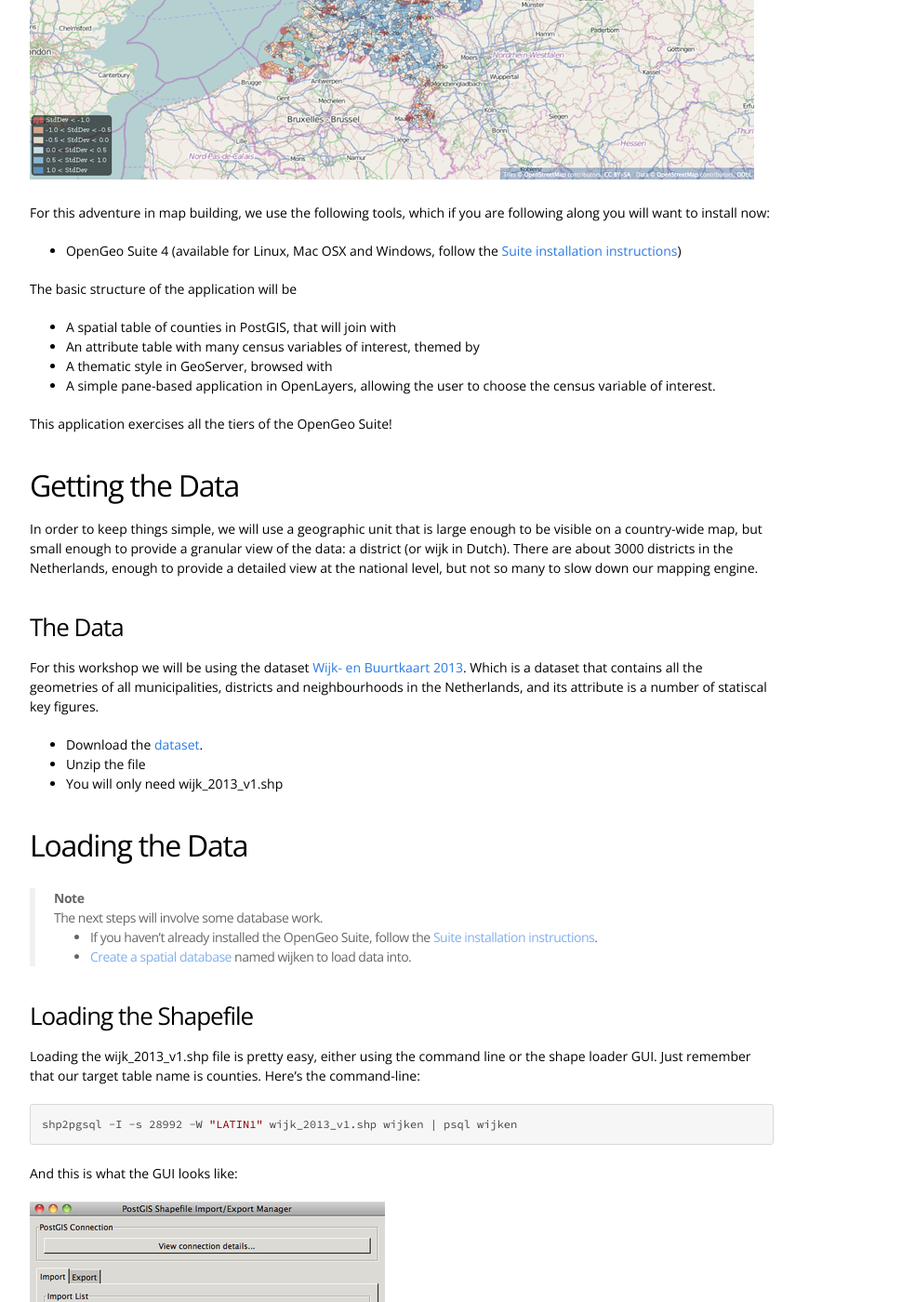
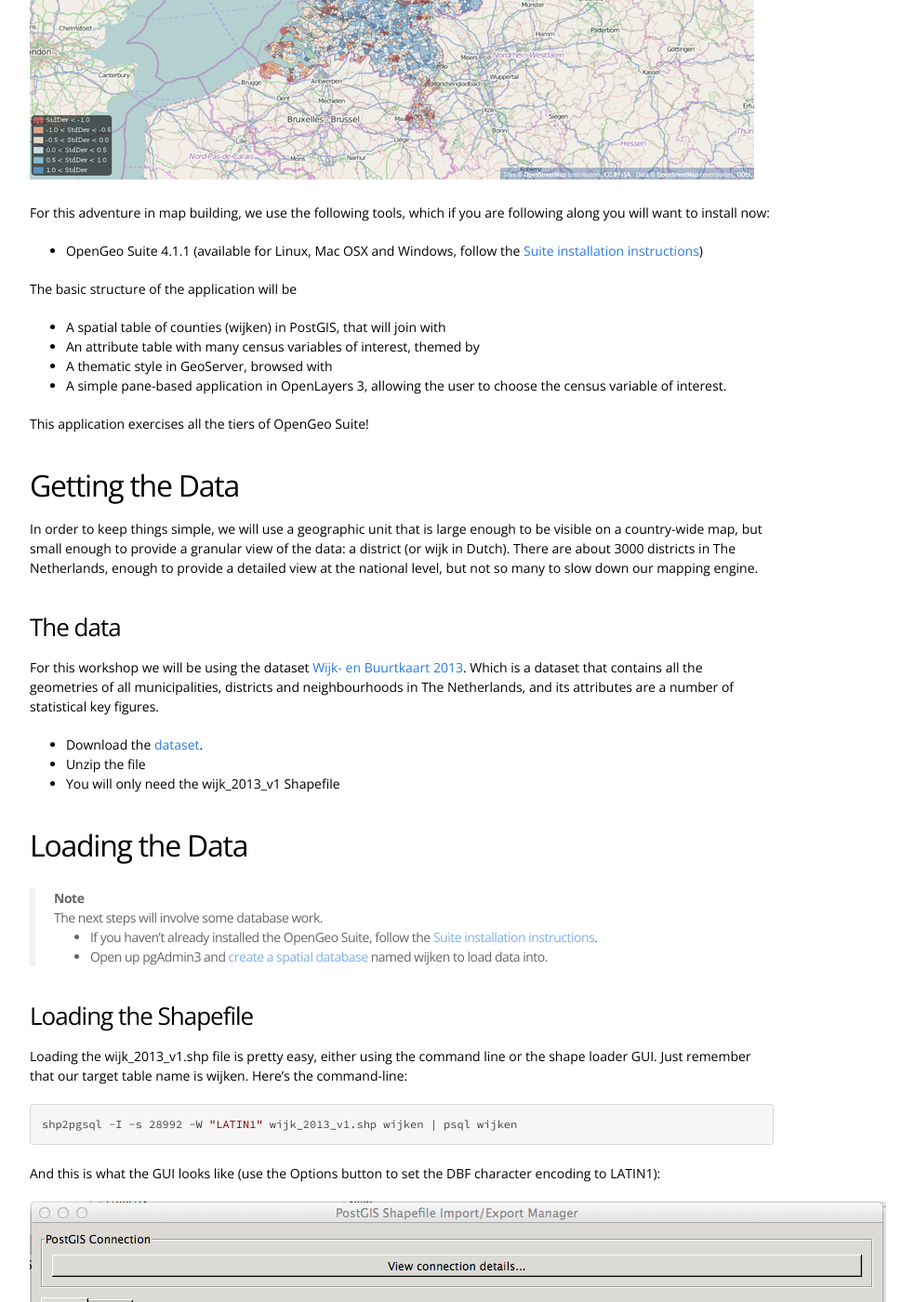
Before and after one commit to arbakker/workshop-boundless-geocat, a Jekyll site: the page built from index.md, in a window 1280 px wide and 1400 px high, scrolled down 490 px. Shown: the whole window at 93% size, without its empty margins (208-1192 px from the left). Built offline with Jekyll 4.4.1, drawn with Linux system fonts in a browser that asks for light colours; nearby versions of some CDN libraries; some of the changed text lies outside the part shown.

Commit message:
Small fixes to the workshop text

```diff
--- a/index.md
+++ b/index.md
@@ -16,32 +16,32 @@
 
 For this adventure in map building, we use the following tools, which if you are following along you will want to install now:
 
-- OpenGeo Suite 4 (available for Linux, Mac OSX and Windows, follow the [Suite installation instructions](http://suite.opengeo.org/opengeo-docs/installation/index.html))
+- OpenGeo Suite 4.1.1 (available for Linux, Mac OSX and Windows, follow the [Suite installation instructions](http://suite.opengeo.org/opengeo-docs/installation/index.html))
 
 The basic structure of the application will be
 
-- A spatial table of counties in PostGIS, that will join with
+- A spatial table of counties (wijken) in PostGIS, that will join with
 - An attribute table with many census variables of interest, themed by
 - A thematic style in GeoServer, browsed with
-- A simple pane-based application in OpenLayers, allowing the user to choose the census variable of interest.
+- A simple pane-based application in OpenLayers 3, allowing the user to choose the census variable of interest.
 
-This application exercises all the tiers of the OpenGeo Suite!
+This application exercises all the tiers of OpenGeo Suite!
 
 
 ## Getting the Data
 
 In order to keep things simple, we will use a geographic unit that is large enough to be visible on a country-wide map, but small enough to provide a granular view of the data: a district (or wijk in Dutch).
-There are about 3000 districts in the Netherlands, enough to provide a detailed view at the national level, but not so many to slow down our mapping engine.
+There are about 3000 districts in The Netherlands, enough to provide a detailed view at the national level, but not so many to slow down our mapping engine.
 
 
-### The Data
+### The data
 
 For this workshop we will be using the dataset [Wijk- en Buurtkaart 2013](http://www.nationaalgeoregister.nl/geonetwork/srv/dut/search#|71c56abd-87e8-4836-b732-98d73c73c112
-). Which is a dataset that contains all the geometries of all municipalities, districts and neighbourhoods in the Netherlands, and its attribute is a number of statiscal key figures.
+). Which is a dataset that contains all the geometries of all municipalities, districts and neighbourhoods in The Netherlands, and its attributes are a number of statistical key figures.
 
 - Download the [dataset](http://www.cbs.nl/nl-NL/menu/themas/dossiers/nederland-regionaal/links/2013-buurtkaart-shape-versie-1-el.htm).
 - Unzip the file
-- You will only need wijk_2013_v1.shp
+- You will only need the wijk_2013_v1 Shapefile
 
 
 ## Loading the Data
@@ -51,19 +51,19 @@
 > The next steps will involve some database work.
 >
 >- If you haven’t already installed the OpenGeo Suite, follow the [Suite installation instructions](http://suite.opengeo.org/opengeo-docs/installation/index.html).
->- [Create a spatial database](http://suite.opengeo.org/opengeo-docs/dataadmin/pgGettingStarted/createdb.html) named wijken to load data into.
+>- Open up pgAdmin3 and [create a spatial database](http://suite.opengeo.org/opengeo-docs/dataadmin/pgGettingStarted/createdb.html) named wijken to load data into.
 
 ### Loading the Shapefile
 
-Loading the wijk_2013_v1.shp file is pretty easy, either using the command line or the shape loader GUI. Just remember that our target table name is counties. Here’s the command-line:
+Loading the wijk_2013_v1.shp file is pretty easy, either using the command line or the shape loader GUI. Just remember that our target table name is wijken. Here’s the command-line:
 
 <pre><code class="bash">shp2pgsql -I -s 28992 -W "LATIN1" wijk_2013_v1.shp wijken | psql wijken</code></pre>
 
-And this is what the GUI looks like:
+And this is what the GUI looks like (use the Options button to set the DBF character encoding to LATIN1):
 
 ![gui_shploader](img/shploader_70.png)
 
-Note that, that the shapefile contains a number of attributes
+Note that, that the shapefile contains a number of attributes such as wk_naam.
 
 ## Drawing the Map
 Our challenge now is to set up a rendering system that can easily render any of our 59 columns of census data as a map.
@@ -81,7 +81,7 @@
 
 ### Preparing the Data
 
-According to the [documentation](http://download.cbs.nl/regionale-kaarten/toelichting-buurtkaart-2013-v1.pdf) the NoData values of the Wijken en Buurten dataset are set to -99999997, -99999998 and -99999999. To make sure that these are correctly displayed , these values need to be set to NULL.
+According to the [documentation (see section 3 table 1)](http://download.cbs.nl/regionale-kaarten/toelichting-buurtkaart-2013-v1.pdf) the NoData values of the Wijken en Buurten dataset are set to -99999997, -99999998 and -99999999. To make sure that these are correctly displayed , these values need to be set to NULL.
 
 <pre><code class="sql">DO $$
 DECLARE
@@ -143,7 +143,7 @@
 WITH stats AS (
   SELECT Avg(%column%) AS avg,
          Stddev(%column%) AS stddev
-  FROM census
+  FROM wijken
 )
 SELECT
   wijken.gm_naam,
@@ -349,7 +349,7 @@
 - Select a PostGIS store
 - Set the workspace to opengeo
 - Set the datasource name to census
-- Set the database to census
+- Set the database to wijken
 - Set the user to postgres
 - Set the password to postgres
 - Save the store
@@ -434,11 +434,11 @@
 
 ### Framing the Map
 
-We already saw our map visualized in a bare [OpenLayers](http://ol3js.org/) map frame in the Layer Preview section of GeoServer.
+We already saw our map visualized in a bare [OpenLayers 2](http://www.openlayers.org/two) map frame in the Layer Preview section of GeoServer.
 
 We want an application that provides a user interface component that manipulates the source WMS URL, altering the URL [viewparams](http://docs.geoserver.org/stable/en/user/data/database/sqlview.html#using-a-parametric-sql-view) parameter.
 
-We’ll build the app using [Bootstrap](http://getbootstrap.com/) for a straightforward layout with CSS, and [OpenLayers](http://ol3js.org/) as the map component.
+We’ll build the app using [Bootstrap](http://getbootstrap.com/) for a straightforward layout with CSS, and [OpenLayers 3](http://www.openlayers.org/) as the map component.
 
 The base HTML page, [index.html](code/index.html), contains script and stylesheet includes bringing in our various libraries. A custom stylesheet gives us a fullscreen map with a legend overlay. Bootstrap css classes are used to style the navigation bar. Containers for the map and a header navigation bar with the aforementioned topics dropdown are also included, and an image element with the legend image from a WMS *GetLegendGraphic* request is put inside the map container.
 
@@ -490,10 +490,43 @@
   &lt;/body&gt;
 &lt;/html&gt;</CODE></pre>
 
-The real code is in the [censusmap.js](code/censusmap.js) file. We start by creating an [OpenStreetMap](http://openstreetmap.org/) base layer, and adding our parameterized census layer on top as an image layer with a [WMS Layer source](http://ol3js.org/en/master/apidoc/ol.source.ImageWMS.html).
+The real code is in the [censusmap.js](code/censusmap.js) file. We start by creating an [Openbasiskaart](http://openbasiskaart.nl) base layer, and adding our parameterized census layer on top as an image layer with a [WMS Layer source](http://openlayers.org/en/master/apidoc/ol.source.ImageWMS.html).
 
 <pre><code class="js">// Base map
-var osmLayer = new ol.layer.Tile({source: new ol.source.OSM()});
+var extent = [-285401.920000,22598.080000,595401.920000,903401.920000];
+var resolutions = [3440.64,1720.32,860.16,430.08,215.04,107.52,53.76,26.88,13.44,6.72,3.36,1.68,0.84,0.42,0.21];
+
+var projection = new ol.proj.Projection({
+    code: 'EPSG:28992',
+    units: 'meters',
+    extent: extent
+});
+
+var url = 'http://openbasiskaart.nl/mapcache/tms/1.0.0/osm@rd/';
+
+var tileUrlFunction = function(tileCoord, pixelRatio, projection) {
+  var zxy = tileCoord;
+  if (zxy[1] < 0 || zxy[2] < 0) {
+    return "";
+  }
+  return url +
+    zxy[0].toString()+'/'+ zxy[1].toString() +'/'+
+    zxy[2].toString() +'.png';
+};
+
+var openbasiskaartLayer = new ol.layer.Tile({
+  preload: 0,
+  source: new ol.source.TileImage({
+    crossOrigin: null,
+    extent: extent,
+    projection: projection,
+    tileGrid: new ol.tilegrid.TileGrid({
+      origin: [-285401.920000,22598.080000],
+      resolutions: resolutions
+    }),
+    tileUrlFunction: tileUrlFunction
+  })
+});
 
 // Census map layer
 var wmsLayer = new ol.layer.Image({
```
Also changed, not shown: other parts of index.md (+10 -8 lines), img/shploader_70.png.
